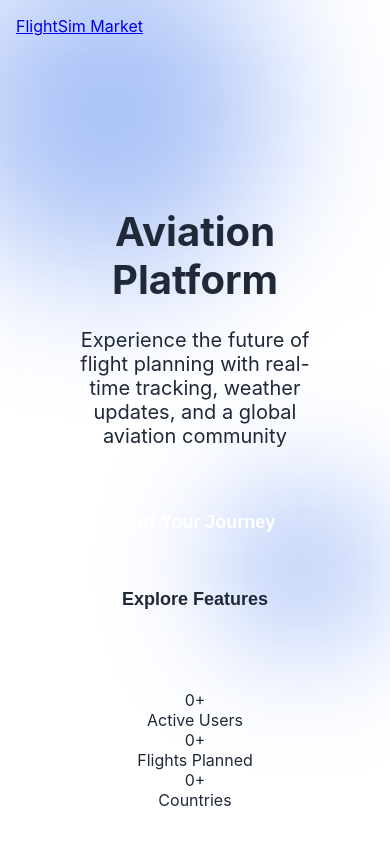
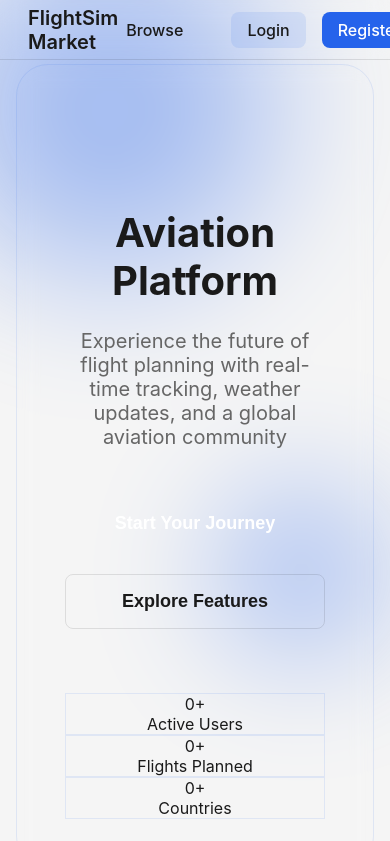
Before and after one commit to yourboytony/skycars-web, a Vue app: page / in a window 390 px wide. Shown: the top 841 px of the page. Built offline with nearby package versions, Linux system fonts and the light colour scheme; no server answers.

Commit message:
feat: Add dark/light mode toggle and improve navbar styling

```diff
--- a/src/assets/main.css
+++ b/src/assets/main.css
@@ -1,9 +1,24 @@
 /* Reset and base styles */
 :root {
+  /* Light Theme */
+  --background-primary: #f5f5f5;
+  --background-secondary: #ffffff;
+  --text-color: #1a1a1a;
+  --text-light: #666666;
+  --border-color: rgba(0, 0, 0, 0.1);
   --primary-color: #2563eb;
-  --secondary-color: #1e40af;
-  --background-color: #ffffff;
-  --text-color: #1f2937;
+  --primary-rgb: 37, 99, 235;
+  --error-color: #dc2626;
+}
+
+:root.dark {
+  /* Dark Theme */
+  --background-primary: #1a1a1a;
+  --background-secondary: #2d2d2d;
+  --text-color: #ffffff;
+  --text-light: #a0a0a0;
+  --border-color: rgba(255, 255, 255, 0.1);
+  /* Primary and error colors remain the same */
 }
 
 * {
--- a/src/components/Navbar.vue
+++ b/src/components/Navbar.vue
@@ -13,6 +13,15 @@
           <i class="fas fa-search"></i>
           Browse
         </router-link>
+
+        <!-- Theme Toggle -->
+        <button
+          class="theme-toggle"
+          @click="toggleTheme"
+          :title="isDark ? 'Switch to Light Mode' : 'Switch to Dark Mode'"
+        >
+          <i :class="isDark ? 'fas fa-sun' : 'fas fa-moon'"></i>
+        </button>
 
         <!-- Auth Menu -->
         <template v-if="auth.isAuthenticated()">
@@ -106,17 +115,25 @@
 </template>
 
 <script setup>
-import { ref, onMounted, onUnmounted } from 'vue'
+import { ref, onMounted, onUnmounted, computed } from 'vue'
 import { useRouter } from 'vue-router'
 import { useAuthStore } from '../stores/auth'
 import { useMarketplaceStore } from '../stores/marketplace'
+import { useThemeStore } from '../stores/theme'
 
 const router = useRouter()
 const auth = useAuthStore()
 const marketplace = useMarketplaceStore()
+const theme = useThemeStore()
 
 const isDropdownOpen = ref(false)
 const dropdown = ref(null)
+
+const isDark = computed(() => theme.isDark)
+
+function toggleTheme() {
+  theme.toggle()
+}
 
 // Close dropdown when clicking outside
 function handleClickOutside(event) {
@@ -153,150 +170,89 @@ onUnmounted(() => {
 
 <style scoped>
 .navbar {
-  display: flex;
-  justify-content: space-between;
-  align-items: center;
-  padding: 1rem 2rem;
   position: fixed;
   top: 0;
   left: 0;
   right: 0;
+  height: 60px;
   z-index: 1000;
   backdrop-filter: blur(10px);
+  border-bottom: 1px solid var(--border-color);
 }
 
-.logo {
+.nav-container {
+  max-width: 1200px;
+  margin: 0 auto;
+  height: 100%;
+  padding: 0 2rem;
+  display: flex;
+  justify-content: space-between;
+  align-items: center;
+}
+
+.nav-logo {
   display: flex;
   align-items: center;
+  gap: 0.75rem;
+  font-size: 1.25rem;
+  font-weight: 600;
+  color: var(--text-color);
   text-decoration: none;
+  transition: color 0.2s;
 }
 
-.logo img {
-  height: 40px;
-  width: auto;
+.nav-logo:hover {
+  color: var(--primary-color);
+}
+
+.nav-logo i {
+  color: var(--primary-color);
 }
 
 .nav-links {
   display: flex;
-  gap: 2rem;
   align-items: center;
+  gap: 1.5rem;
 }
 
-.nav-links a {
+.nav-link {
+  display: flex;
+  align-items: center;
+  gap: 0.5rem;
   color: var(--text-color);
   text-decoration: none;
+  transition: color 0.2s;
   font-weight: 500;
-  transition: color 0.3s ease;
 }
 
-.nav-links a:hover {
+.nav-link:hover {
   color: var(--primary-color);
 }
 
-.auth-buttons {
-  display: flex;
-  gap: 1rem;
-  align-items: center;
+.nav-link i {
+  font-size: 1.1rem;
 }
 
-.login-btn,
-.logout-btn {
-  color: var(--text-color);
-  text-decoration: none;
-  padding: 0.5rem 1rem;
-  border-radius: 0.5rem;
-  transition: all 0.3s ease;
-  font-weight: 500;
-}
-
-.register-btn,
-.dashboard-btn {
-  background: linear-gradient(135deg, var(--primary-color), var(--accent-color));
-  color: white;
-  text-decoration: none;
-  padding: 0.5rem 1.5rem;
-  border-radius: 0.5rem;
-  transition: all 0.3s ease;
-  font-weight: 500;
-}
-
-.login-btn:hover,
-.logout-btn:hover {
-  background: var(--background-secondary);
-}
-
-.register-btn:hover,
-.dashboard-btn:hover {
-  opacity: 0.9;
-  transform: translateY(-1px);
-}
-
-.logout-btn {
-  background: none;
-  border: none;
-  cursor: pointer;
-  font-size: 1rem;
-}
-
-.menu-btn {
-  display: none;
+.theme-toggle {
+  padding: 0.5rem;
   background: none;
   border: none;
   color: var(--text-color);
-  font-size: 1.5rem;
   cursor: pointer;
+  transition: color 0.2s;
+  display: flex;
+  align-items: center;
+  justify-content: center;
 }
 
-@media (max-width: 768px) {
-  .navbar {
-    padding: 1rem;
-  }
-
-  .logo img {
-    height: 32px;
-  }
-
-  .menu-btn {
-    display: block;
-  }
-
-  .nav-links,
-  .auth-buttons {
-    display: none;
-    position: absolute;
-    top: 100%;
-    left: 0;
-    right: 0;
-    background: var(--background-secondary);
-    padding: 1rem;
-    flex-direction: column;
-    align-items: stretch;
-  }
-
-  .nav-links.active,
-  .auth-buttons.active {
-    display: flex;
-  }
-
-  .nav-links a,
-  .auth-buttons a,
-  .auth-buttons button {
-    padding: 0.75rem;
-    text-align: center;
-    width: 100%;
-  }
-
-  .login-btn,
-  .register-btn,
-  .dashboard-btn,
-  .logout-btn {
-    width: 100%;
-    text-align: center;
-    margin: 0.25rem 0;
-  }
+.theme-toggle:hover {
+  color: var(--primary-color);
 }
 
-/* New Styles */
+.theme-toggle i {
+  font-size: 1.25rem;
+}
+
 .credits-display {
   padding: 0.5rem 1rem;
   background: rgba(var(--primary-rgb), 0.1);
@@ -325,6 +281,28 @@ onUnmounted(() => {
   text-align: center;
 }
 
+.login-btn,
+.register-btn {
+  padding: 0.5rem 1rem;
+  border-radius: 0.5rem;
+  font-weight: 500;
+}
+
+.login-btn {
+  background: rgba(var(--primary-rgb), 0.1);
+}
+
+.register-btn {
+  background: var(--primary-color);
+  color: white;
+}
+
+.register-btn:hover {
+  color: white;
+  opacity: 0.9;
+}
+
+/* Dropdown Styles */
 .dropdown {
   position: relative;
 }
@@ -436,8 +414,20 @@ onUnmounted(() => {
 }
 
 @media (max-width: 768px) {
+  .nav-container {
+    padding: 0 1rem;
+  }
+
+  .nav-logo span {
+    display: none;
+  }
+
   .credits-display {
     display: none;
+  }
+
+  .nav-links {
+    gap: 1rem;
   }
 
   .dropdown-menu {
--- a/src/stores/theme.js
+++ b/src/stores/theme.js
@@ -1,21 +1,21 @@
 import { defineStore } from 'pinia'
+import { ref, watch } from 'vue'
 
-export const useThemeStore = defineStore('theme', {
-  state: () => ({
-    isDark: localStorage.getItem('theme') === 'dark' ||
-            (!localStorage.getItem('theme') &&
-             window.matchMedia('(prefers-color-scheme: dark)').matches)
-  }),
+export const useThemeStore = defineStore('theme', () => {
+  const isDark = ref(localStorage.getItem('theme') === 'dark')
 
-  actions: {
-    toggleTheme() {
-      this.isDark = !this.isDark
-      localStorage.setItem('theme', this.isDark ? 'dark' : 'light')
-      document.documentElement.classList.toggle('dark', this.isDark)
-    },
+  function toggle() {
+    isDark.value = !isDark.value
+    localStorage.setItem('theme', isDark.value ? 'dark' : 'light')
+  }
 
-    initTheme() {
-      document.documentElement.classList.toggle('dark', this.isDark)
-    }
+  // Watch for changes and update document class
+  watch(isDark, (newValue) => {
+    document.documentElement.classList.toggle('dark', newValue)
+  }, { immediate: true })
+
+  return {
+    isDark,
+    toggle
   }
 })
```
